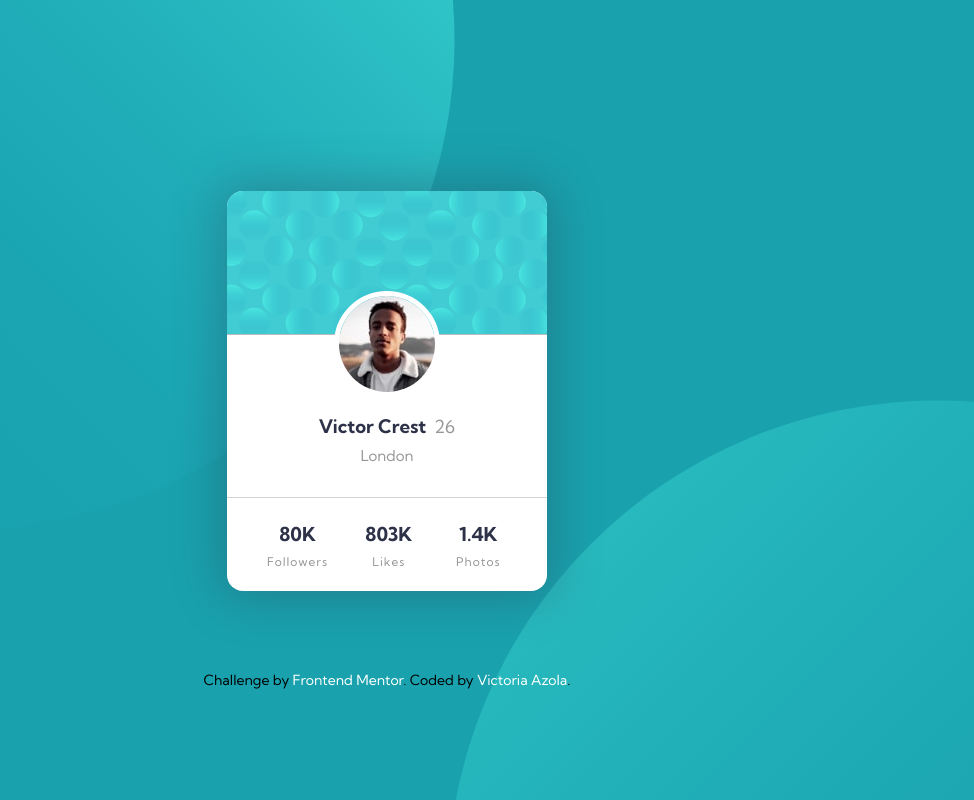
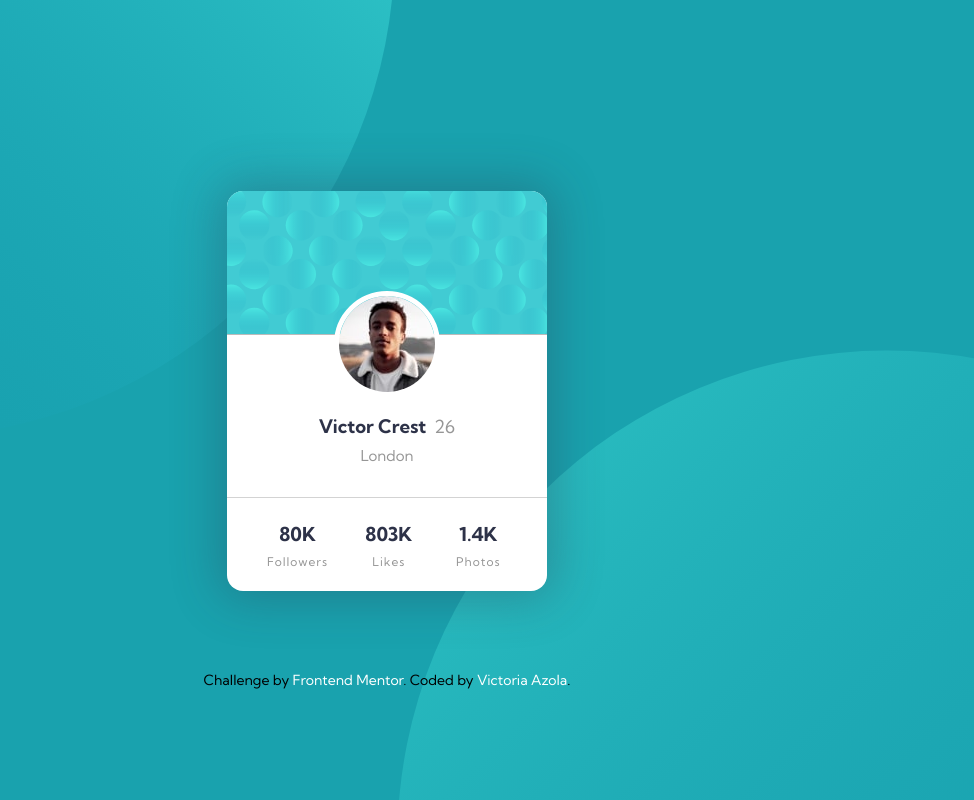
Before and after one commit to VickyAzola/ProfileCard, a plain HTML site: page index.html in a window 1280 px wide. Shown: the whole page, without its empty margins (253-1227 px from the left). Drawn offline with Linux system fonts and the light colour scheme.

Commit message:
Update style.css

```diff
--- a/style.css
+++ b/style.css
@@ -38,7 +38,7 @@ body {
     overflow: hidden;
     background: url(images/bg-pattern-top.svg), url(images/bg-pattern-bottom.svg);
     background-color: var(--Darkcyan);
-    background-position: -270px -450px, 700px 400px;
+    background-position: -330px -540px, 650px 350px;
     background-repeat: no-repeat;
     background-attachment: fixed;
 }
```
